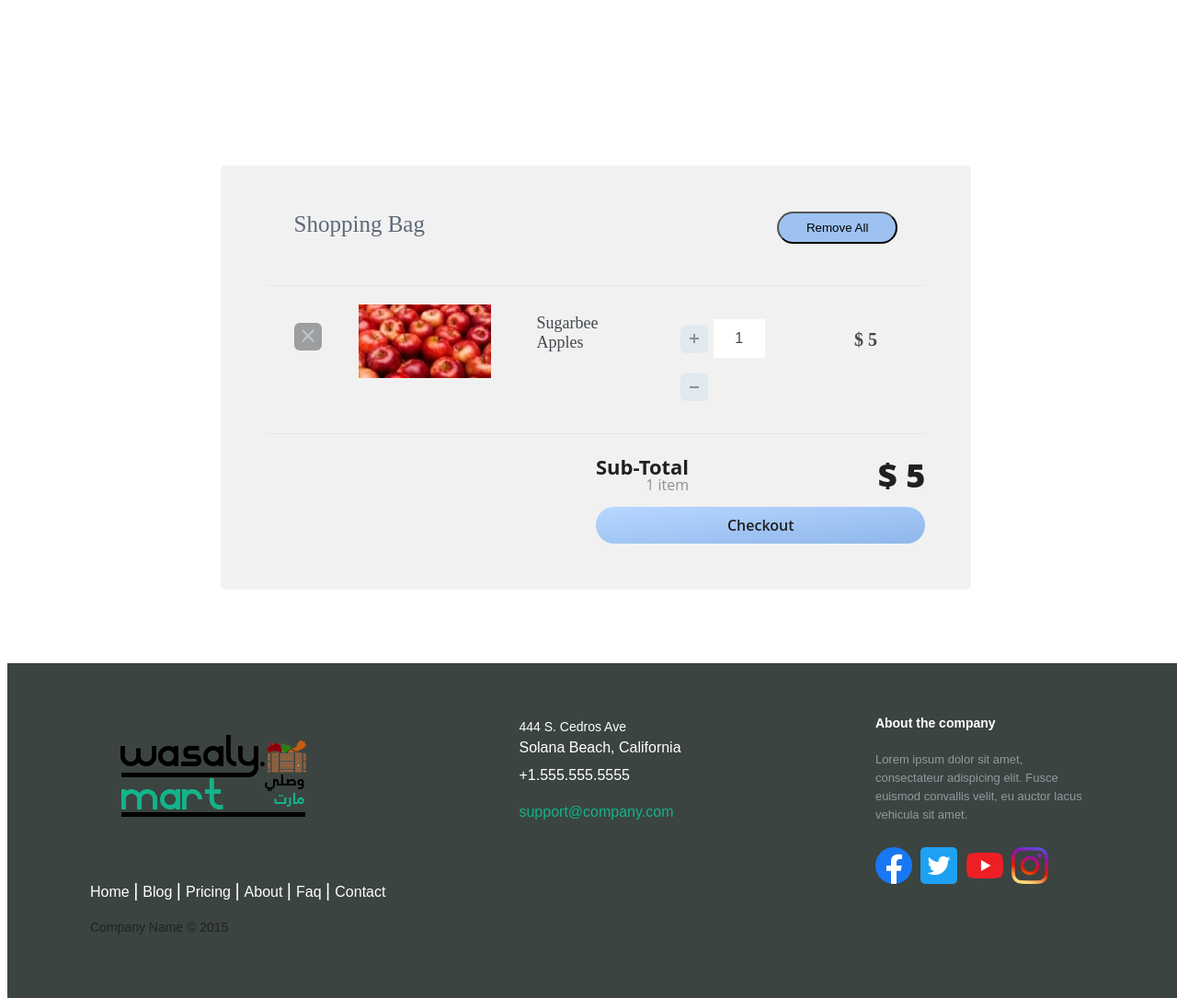
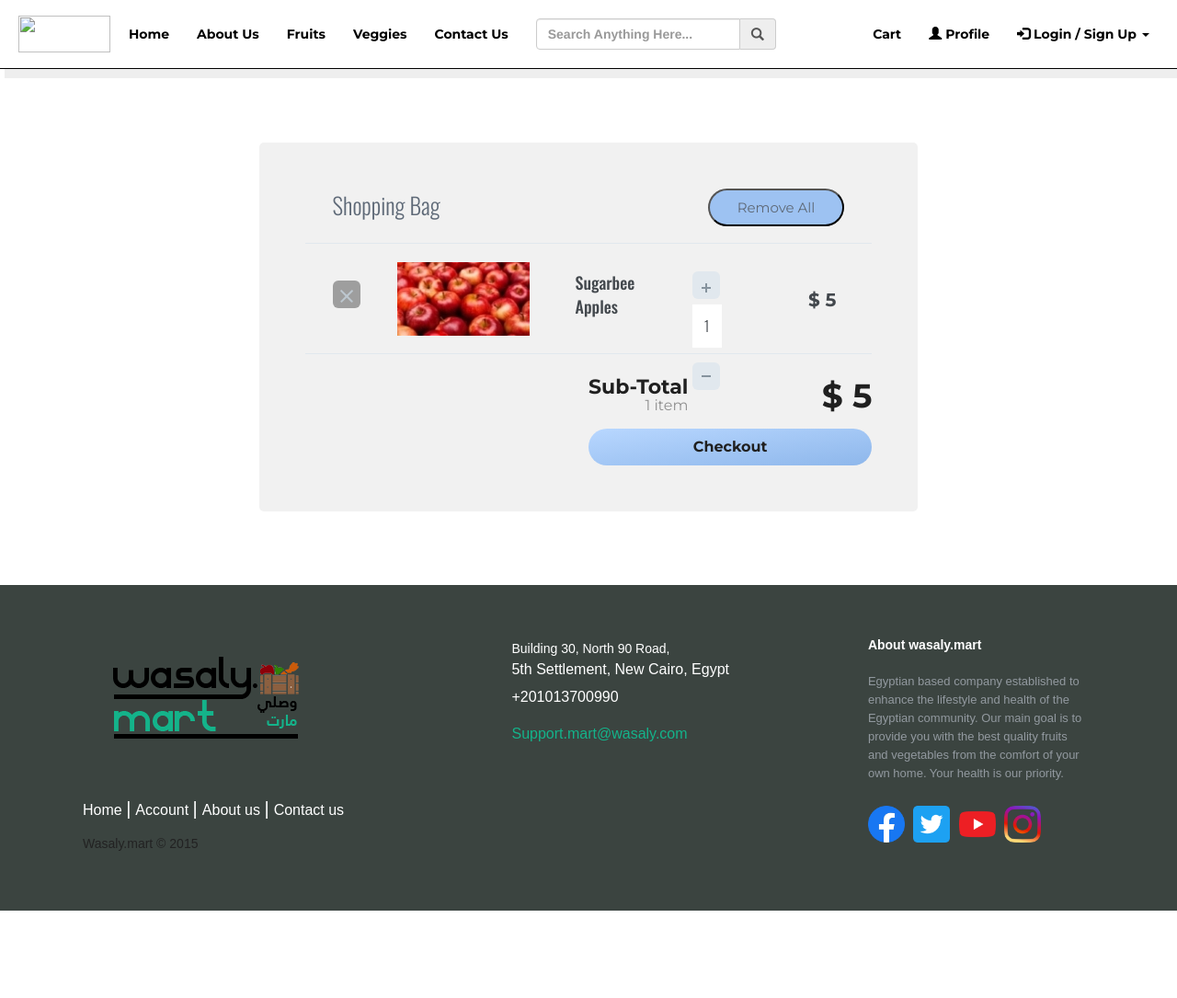
Before and after one commit to Seifeldin-Khalil/wasaly, a PHP site: page /cart.html in a window 1280 px wide. Shown: the whole page at 92% size. After the commit the page ends 990 px from the top, so only its background shows below. Run offline with PHP 8.4, Linux system fonts and the light colour scheme; grey boxes are pictures that could not be loaded.

Commit message:
admin account

```diff
--- a/Include/CSS/MaiiStylesheet.css
+++ b/Include/CSS/MaiiStylesheet.css
@@ -1,3 +1,6 @@
+/* -- Maiada  -- */
+@import url('https://fonts.googleapis.com/css2?family=Montserrat:wght@700&family=Oswald:wght@300;500&display=swap');
+
 /* -- Maiada: Contact Us -- */
 
 /* Subscription form */
@@ -5,7 +8,7 @@
     width: 70%;
     margin-left: 70px;
     padding-top: 208.33333px;
-    font-family: 'Source Sans Pro', sans-serif;
+    font-family: 'Montserrat', sans-serif;
     font-weight: 300;
 }
 
@@ -30,6 +33,7 @@
     text-align: center;
     font-size: 1em;
     font-weight: 300;
+    font-family: 'Oswald', sans-serif;
 }
 
 .text-input,
@@ -239,6 +243,7 @@ input[type=submit]:hover {
     margin-right: 75px;
     margin-bottom: 20px;
     box-sizing: border-box;
+    font-family: 'Oswald', sans-serif;
 }
 
 /* Create two columns that float next to eachother */
@@ -278,6 +283,7 @@ input[type=submit]:hover {
     background-color: #f1f1f1;
     display: flex;
     flex-direction: column;
+    font-family: 'Oswald', sans-serif;
 }
 
 .carttitle {
@@ -287,7 +293,7 @@ input[type=submit]:hover {
     padding-top: 0;
     color: #5E6977;
     font-size: 25px;
-    font-weight: 400;
+    font-weight: 300;
 }
 
 .cartitem {
@@ -408,6 +414,7 @@ button[class*=btn] {
     font-size: 20px;
     color: #43484D;
     font-weight: 600;
+    font-family: 'Montserrat', sans-serif;
 }
 
 /* Responsive */
@@ -457,14 +464,15 @@ button[class*=btn] {
 
 .Subtotal {
     font-size: 22px;
-    font-family: 'Open Sans';
+    font-family: 'Montserrat', sans-serif;
     font-weight: 700;
     color: #202020;
+
 }
 
 #itemsCnt {
     font-size: 16px;
-    font-family: 'Open Sans';
+    font-family: 'Montserrat', sans-serif;
     font-weight: 500;
     color: #909090;
     line-height: 10px;
@@ -472,7 +480,7 @@ button[class*=btn] {
 
 #total-amount {
     font-size: 36px;
-    font-family: 'Open Sans';
+    font-family: 'Montserrat', sans-serif;
     font-weight: 900;
     color: #202020;
 }
@@ -486,7 +494,7 @@ button[class*=btn] {
     border-radius: 20px;
     cursor: pointer;
     font-size: 16px;
-    font-family: 'Open Sans';
+    font-family: 'Montserrat', sans-serif;
     font-weight: 600;
     color: #202020;
 }
@@ -569,4 +577,6 @@ button[class*=btn] {
     border-radius: 15px;
     padding-top: 10px;
     background-color: white;
+    width: 100;
+
 }
--- a/cart.html
+++ b/cart.html
@@ -13,18 +13,74 @@
     <script src="https://code.jquery.com/jquery-2.2.4.js"></script>
     <script src="https://code.jquery.com/jquery-3.5.0.js"></script>
 
-
+    <!-- Header Links -->
+    <link rel="preconnect" href="https://fonts.googleapis.com/%22%3E">
+    <link rel="preconnect" href="https://fonts.gstatic.com/" crossorigin>
+    <link href="https://fonts.googleapis.com/css2?family=Oswald:wght@200&display=swap" rel="stylesheet">
+    <link rel="preconnect" href="https://fonts.googleapis.com">
+    <link rel="preconnect" href="https://fonts.gstatic.com" crossorigin>
+    <link href="https://fonts.googleapis.com/css2?family=Montserrat&display=swap" rel="stylesheet">
+    <link rel="stylesheet" href="https://maxcdn.bootstrapcdn.com/bootstrap/3.3.7/css/bootstrap.min.css">
+    <script src="https://ajax.googleapis.com/ajax/libs/jquery/1.12.4/jquery.min.js"></script>
+    <script src="https://maxcdn.bootstrapcdn.com/bootstrap/3.3.7/js/bootstrap.min.js"></script>
 
     <title>My Cart</title>
 </head>
 
 <body>
+    <nav>
+        <div class="navbar2">
+            <div class="container-fluid">
+                <div class="row">
+                    <div class="col-lg-12">
+                        <div class="navbar-header">
+                            <a href="#"><img class="navimg" src=""></a>
+                        </div>
+                        <div class="navbar-collapse collapse" id="mobile_menu">
+                            <ul class="nav navbar-nav">
+                                <li class="active"><a href="Home.html">Home</a></li>
+                                <li><a href="About.html" class="dropdown-toggle">About Us</a></li>
+                                <li><a href="User%20Fruits.html">Fruits</a></li>
+                                <li><a href="/User%20Veggies.html">Veggies</a></li>
+                                <li><a href="contact%20us.html">Contact Us</a></li>
+                            </ul>
+                            <ul class="nav navbar-nav">
+                                <li>
+                                    <form action="" class="navbar-form">
+                                        <div class="form-group">
+                                            <div class="input-group">
+                                                <input type="search" name="search" id="" placeholder="Search Anything Here..." class="form-control">
+                                                <span class="input-group-addon"><span class="glyphicon glyphicon-search"></span></span>
+                                            </div>
+                                        </div>
+                                    </form>
+                                </li>
+                            </ul>
+
+                            <ul class="nav navbar-nav navbar-right">
+                                <li><a href="cart.html">Cart</a></li>
+                                <li><a href="/User%20Account.html"><span class="glyphicon glyphicon-user"></span> Profile</a></li>
+
+                                <li><a href="#" class="dropdown-toggle" data-toggle="dropdown"><span class="glyphicon glyphicon-log-in"></span> Login / Sign Up <span class="caret"></span></a>
+                                    <ul class="dropdown-menu">
+                                        <li><a href="Login.html">Login</a></li>
+                                        <li><a href="Sign%20Up.html">Sign us</a></li>
+                                    </ul>
+                                </li>
+                            </ul>
+                        </div>
+                    </div>
+                </div>
+            </div>
+        </div>
+    </nav>
+
     <div class="shopping-cart" id="cartBox">
         <!-- Title -->
         <div class="carttitle">
             <span style="float:left">Shopping Bag
             </span>
-            <button onclick="removeAllCartItems()" style="float: right; background-color: #9dc2f2; border-radius: 50px; padding: 8px 30px;">Remove All</button>
+            <button onclick="removeAllCartItems()" style="font-size: 15px; float: right; background-color: #9dc2f2; border-radius: 50px; padding: 8px 30px;font-family: 'Montserrat', sans-serif;">Remove All</button>
         </div>
 
         <!-- Product #1 -->
@@ -71,41 +127,35 @@
     </div>
 
     <footer class="footer-distributed">
+
         <div class="footer-left">
 
             <img src="imgs/final_footer.png" alt="footer logo">
             <p class="footer-links">
-                <a href="#" class="link-1">Home</a>
-
-                <a href="#">Blog</a>
-
-                <a href="#">Pricing</a>
-
-                <a href="#">About</a>
-
-                <a href="#">Faq</a>
-
-                <a href="#">Contact</a>
+                <a href="Home.html" class="link-1">Home</a>
+                <a href="User%20Account.html">Account</a>
+                <a href="About.html">About us</a>
+                <a href="contact%20us.html">Contact us</a>
             </p>
 
-            <p class="footer-company-name">Company Name © 2015</p>
+            <p class="footer-company-name">Wasaly.mart © 2015</p>
         </div>
 
         <div class="footer-center">
 
             <div>
                 <i class="fa fa-map-marker"></i>
-                <p><span>444 S. Cedros Ave</span> Solana Beach, California</p>
+                <p><span>Building 30, North 90 Road, </span> 5th Settlement, New Cairo, Egypt</p>
             </div>
 
             <div>
                 <i class="fa fa-phone"></i>
-                <p>+1.555.555.5555</p>
+                <p>+201013700990</p>
             </div>
 
             <div>
                 <i class="fa fa-envelope"></i>
-                <p><a href="mailto:support@company.com">support@company.com</a></p>
+                <p><a href="mailto:support@company.com">Support.mart@wasaly.com</a></p>
             </div>
 
         </div>
@@ -113,8 +163,8 @@
         <div class="footer-right">
 
             <p class="footer-company-about">
-                <span>About the company</span>
-                Lorem ipsum dolor sit amet, consectateur adispicing elit. Fusce euismod convallis velit, eu auctor lacus vehicula sit amet.
+                <span>About wasaly.mart</span>
+                Egyptian based company established to enhance the lifestyle and health of the Egyptian community. Our main goal is to provide you with the best quality fruits and vegetables from the comfort of your own home. Your health is our priority.
             </p>
 
             <div class="footer-icons">
```
Also changed, not shown: Admin/Admin Account.html (+118 -13 lines).
